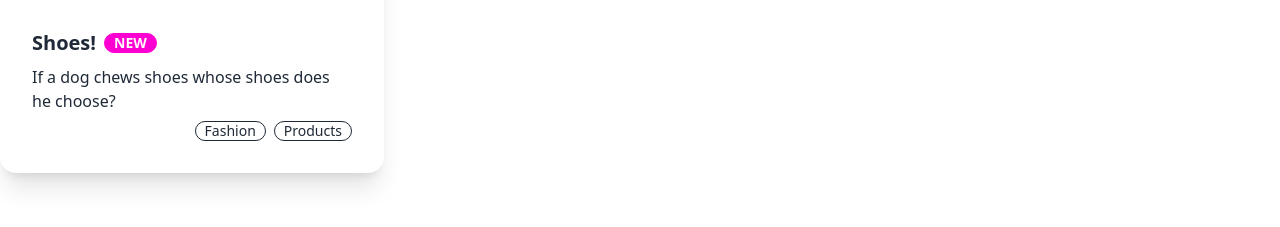
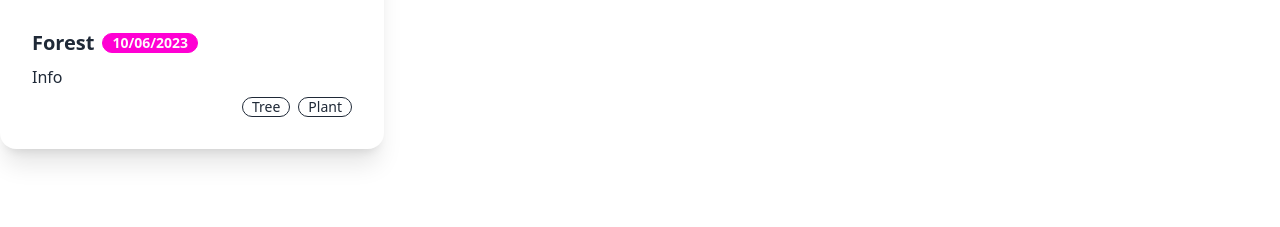
Before and after one commit to aaliyahthompsonfpcr/FPCRImageLibraryPOC, a plain HTML site: page index.html in a window 1280 px wide. Shown: the part 381-608 px from the top of the page. Drawn offline with nearby package versions, Linux system fonts and the light colour scheme.

Commit message:
Info examples

```diff
--- a/index.html
+++ b/index.html
@@ -44,13 +44,13 @@
     <figure><img src="https://daisyui.com/images/stock/photo-1606107557195-0e29a4b5b4aa.jpg" alt="Shoes" /></figure>
     <div class="card-body">
       <h2 class="card-title">
-        Shoes!
-        <div class="badge badge-secondary">NEW</div>
+        Forest
+        <div class="badge badge-secondary">10/06/2023</div>
       </h2>
-      <p>If a dog chews shoes whose shoes does he choose?</p>
+      <p>Info</p>
       <div class="card-actions justify-end">
-        <div class="badge badge-outline">Fashion</div>
-        <div class="badge badge-outline">Products</div>
+        <div class="badge badge-outline">Tree</div>
+        <div class="badge badge-outline">Plant</div>
       </div>
     </div>
   </div>
```
